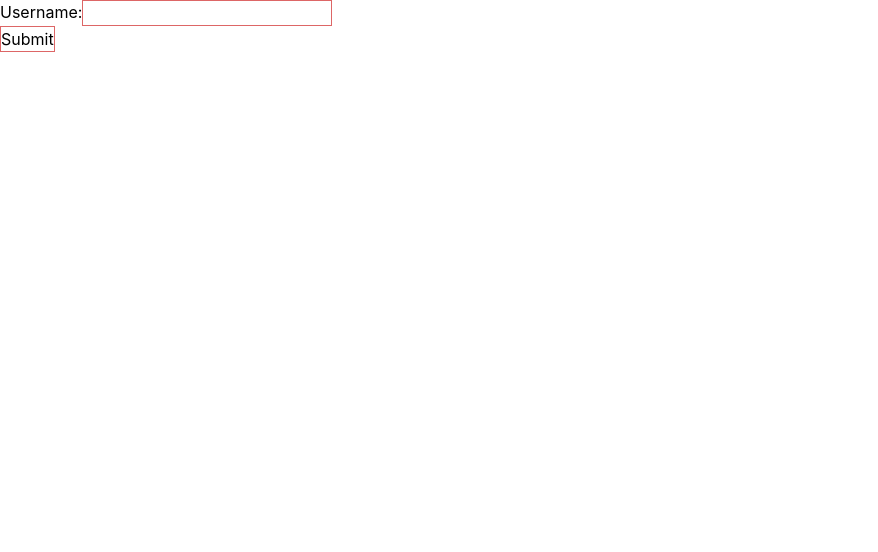
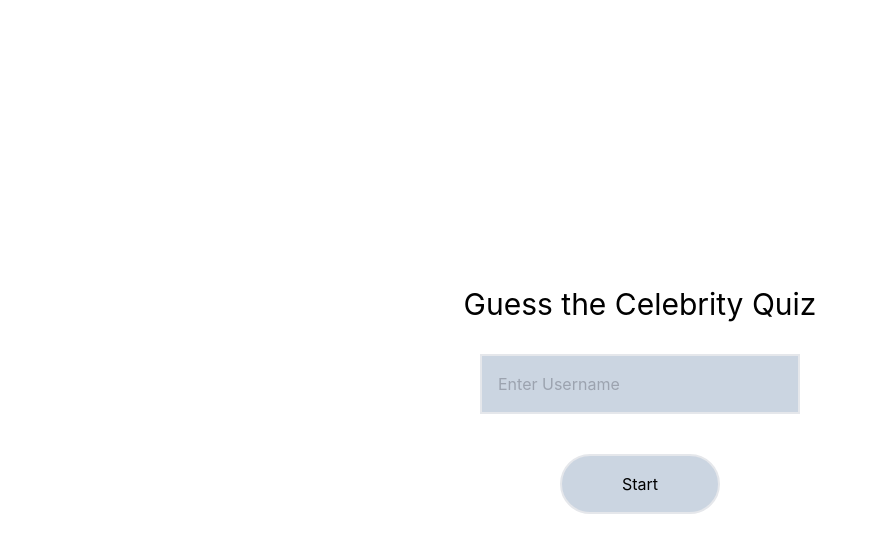
Before and after one commit to cis350/hw2-akash, a React (Create React App) app in the folder hw2/: page / in a window 1280 px wide. Shown: the top 552 px of the page, without its empty margins (0-878 px from the left). Built offline with nearby package versions, Linux system fonts and the light colour scheme.

Commit message:
Login-Feature

```diff
--- a/hw2/src/App.jsx
+++ b/hw2/src/App.jsx
@@ -8,9 +8,6 @@ function App() {
   function initalizeUser(inputName) {
     if (localStorage.getItem(inputName) === null) {
       localStorage.setItem(inputName, 0);
-    } else {
-      const x = localStorage.getItem(inputName);
-      console.log(x);
     }
     setcurrUser(inputName);
     setBestScore(localStorage.getItem(userName));
@@ -22,22 +19,21 @@ function App() {
   function restartGame() {
     setcurrUser('');
   }
+
   return (
-    <div>
+    <div className="flex flex-col min-h-screen justify-center items-center text-center">
+      <h1 className="mb-8 text-3xl">Guess the Celebrity Quiz</h1>
       {(currUser === '') ? (
-        <div>
-          <div style={{ display: 'flex' }}>
-            <div>Username: </div>
-            <input type="text" style={{ border: '1px solid #d66' }} onChange={(e) => { setUserName(e.target.value); }} />
-          </div>
-          {!userName.match(/^[0-9a-zA-Z]+$/) && userName !== '' && <div> invalid name!</div>}
+        <div className="flex flex-col w-1/4">
+          <input placeholder="Enter Username" type="text" className="border-2 p-4 bg-slate-300" onChange={(e) => { setUserName(e.target.value); }} />
+          {!userName.match(/^[0-9a-zA-Z]+$/) && userName !== '' && <div className="bg-slate-300 mt-6 w-1/2 m-auto"> invalid name!</div>}
           <button
             type="submit"
-            style={{ border: '1px solid #d66' }}
             onClick={() => { initalizeUser(userName); }}
             disabled={!userName.match(/^[0-9a-zA-Z]+$/) && userName !== ''}
+            className="rounded-full border-2 mt-10 py-4 w-1/2 m-auto bg-slate-300"
           >
-            Submit
+            Start
           </button>
         </div>
       ) : (
@@ -45,7 +41,7 @@ function App() {
           <Question userName={currUser} bestScore={bestScore} />
           <button
             type="button"
-            style={{ border: '1px solid #d66' }}
+            className="rounded-full border-2 mt-10 px-36 py-4 m-auto bg-red-600"
             onClick={() => { deleteUser(); }}
           >
             Delete My Account
@@ -53,7 +49,7 @@ function App() {
           <br />
           <button
             type="button"
-            style={{ border: '1px solid #d66' }}
+            className="rounded-full border-2 mt-10 px-36 py-4 m-auto bg-blue-600"
             onClick={() => { restartGame(); }}
           >
             Restart Game
```
Also changed, not shown: 2 other files (tests, documents, lock files or other folders).
